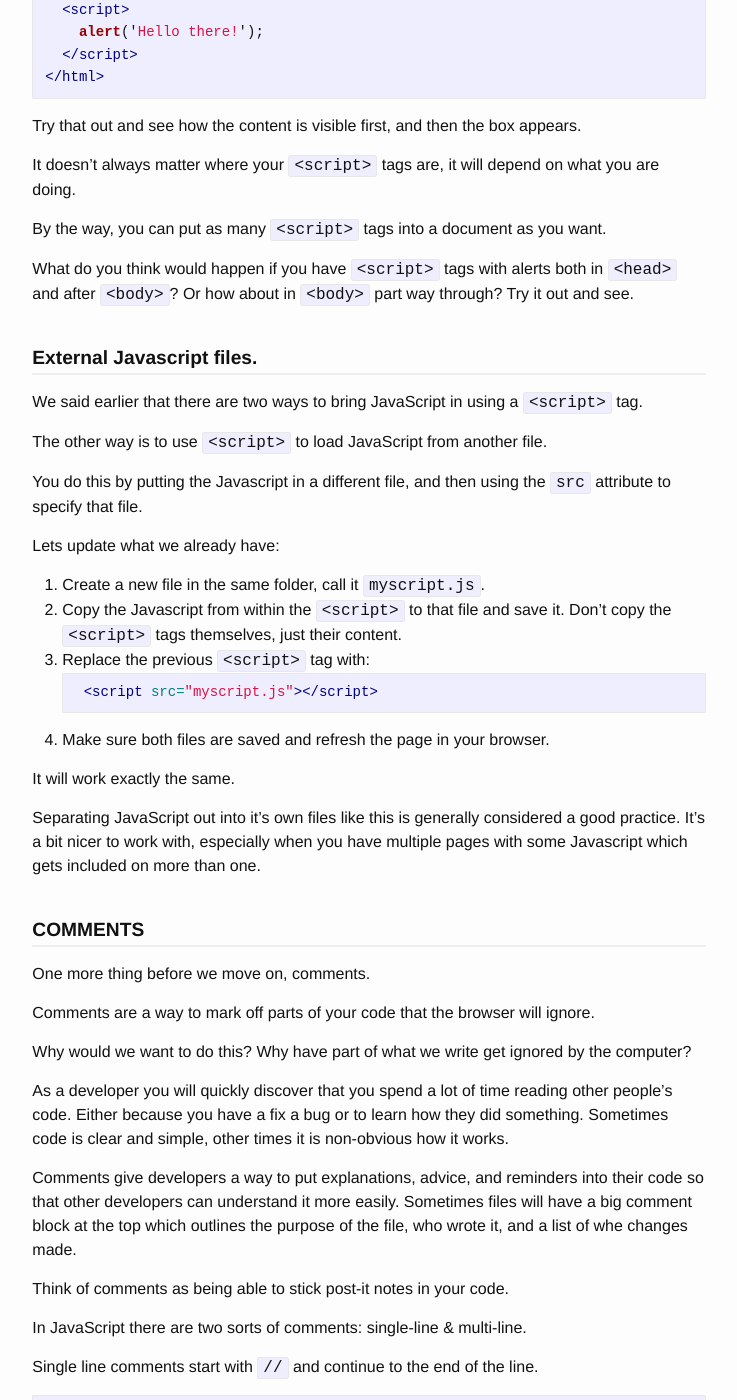
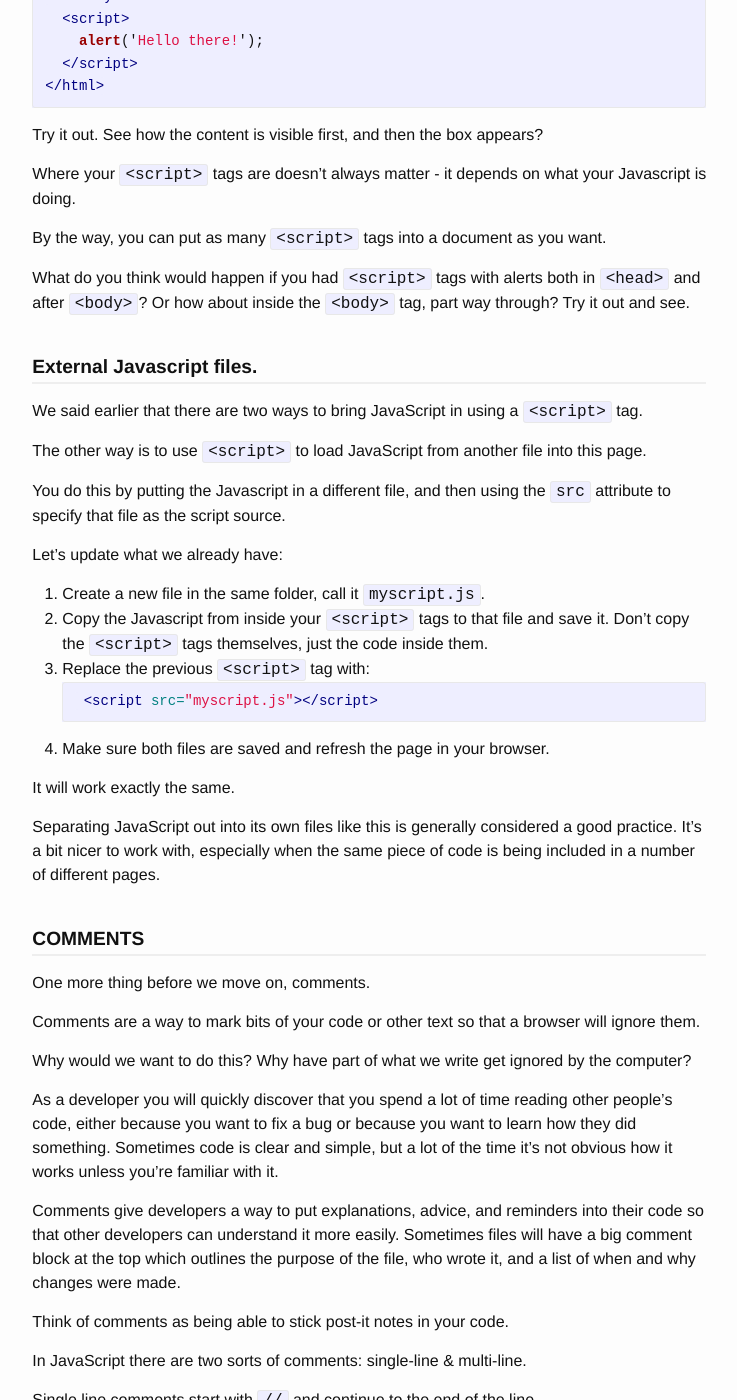
Before and after one commit to dmison/old-intro-to-js, a Jekyll site: the page built from _steps/part0/step2-add-some-javascript.markdown, in a window 1280 px wide and 1400 px high, scrolled down 1765 px. Shown: the whole window, without its empty margins (398-1135 px from the left). Built offline with Jekyll 4.4.1, drawn with Linux system fonts in a browser that asks for light colours; nearby versions of some CDN libraries; some of the changed text lies outside the part shown.

Commit message:
Minor edits to language and clarity in step 2.

````diff
--- a/_steps/part0/step2-add-some-javascript.markdown
+++ b/_steps/part0/step2-add-some-javascript.markdown
@@ -7,13 +7,13 @@ permalink: step2/
 
 keywords:
 #  - term: package.json
-#    define: A `package.json` is the file used to store information about a Node.js project, such as its name and its dependencies. Read more [here](https://docs.npmjs.com/files/package.json).
+#    define: A `package.json` file is used to store information about a Node.js project, such as its name and its dependencies. Read more [here](https://docs.npmjs.com/files/package.json).
 
 ---
 
 Ok now that we understand a little about how to create a simple webpage, let's add some JavaScript to it.
 
-We use the `<script>` to add Javascript. There are two different ways you can do it.  The first way is just put your Javascript code in a `<script>` tag.
+There are two different ways to add Javascript to a page. The first way is to put your Javascript inside a `<script>` tag.
 
 Edit `index.html` and update the `<head>` element like this:
 
@@ -55,18 +55,15 @@ Edit the page again and replace the `console.log` line with:
 ```javascript
 alert('Hello there!');
 ```
-Save and refresh the page, and a small window will popup in your browser with the text 'Hello girls!' in it.
+Save and refresh the page, and a small window will popup in your browser with the text 'Hello there!' in it.
 
 [SCREENSHOT]
 
-Did you notice that the content of the page didn't appear until you clicked OK?
+Did you notice that the content of the page didn't appear until you clicked OK?  That's because our `alert()` is in the `<head>` block.
 
+`alert()` pauses everything else until the user clicks 'OK'. When we put Javascript inside `<head>`, it loads before anything in the page `<body>` is displayed.
 
-`alert()` causes everything to pause until you click OK, it means everything stops until you click it.
-
-`<head>` is where we put our Javascript if we want it to load *before* anything gets displayed.
-
-If we want our page to display first, then we can put it after the `<body>` tag like this:
+If you want the page to display before the alert appears, you can put it in after the `<body>` block like this.
 
 ```html
   </body>
@@ -76,26 +73,26 @@ If we want our page to display first, then we can put it after the `<body>` tag
 </html>
 ```
 
-Try that out and see how the content is visible first, and then the box appears.
+Try it out. See how the content is visible first, and then the box appears?
 
-It doesn't always matter where your `<script>` tags are, it will depend on what you are doing.
+Where your `<script>` tags are doesn't always matter - it depends on what your Javascript is doing.
 
 By the way, you can put as many `<script>` tags into a document as you want.
 
-What do you think would happen if you have `<script>` tags with alerts both in `<head>` and after `<body>`?  Or how about in `<body>` part way through?  Try it out and see.
+What do you think would happen if you had `<script>` tags with alerts both in `<head>` and after `<body>`?  Or how about inside the `<body>` tag, part way through? Try it out and see.
 
 #### External Javascript files.
 
 We said earlier that there are two ways to bring JavaScript in using a `<script>` tag.
 
-The other way is to use `<script>` to load JavaScript from another file.
+The other way is to use `<script>` to load JavaScript from another file into this page.
 
-You do this by putting the Javascript in a different file, and then using the `src` attribute to specify that file.
+You do this by putting the Javascript in a different file, and then using the `src` attribute to specify that file as the script source.
 
-Lets update what we already have:
+Let's update what we already have:
 
 1. Create a new file in the same folder, call it `myscript.js`.
-2. Copy the Javascript from within the `<script>` to that file and save it.  Don't copy the `<script>` tags themselves, just their content.
+2. Copy the Javascript from inside your `<script>` tags to that file and save it.  Don't copy the `<script>` tags themselves, just the code inside them.
 3. Replace the previous `<script>` tag with:
     ```html
     <script src="myscript.js"></script>
@@ -104,19 +101,19 @@ Lets update what we already have:
 
 It will work exactly the same.
 
-Separating JavaScript out into it's own files like this is generally considered a good practice.  It's a bit nicer to work with, especially when you have multiple pages with some Javascript which gets included on more than one.
+Separating JavaScript out into its own files like this is generally considered a good practice.  It's a bit nicer to work with, especially when the same piece of code is being included in a number of different pages.
 
 #### COMMENTS
 
 One more thing before we move on, comments.
 
-Comments are a way to mark off parts of your code that the browser will ignore.
+Comments are a way to mark bits of your code or other text so that a browser will ignore them.
 
 Why would we want to do this?  Why have part of what we write get ignored by the computer?
 
-As a developer you will quickly discover that you spend a lot of time reading other people's code.  Either because you have a fix a bug or to learn how they did something.  Sometimes code is clear and simple, other times it is non-obvious how it works.
+As a developer you will quickly discover that you spend a lot of time reading other people's code, either because you want to fix a bug or because you want to learn how they did something.  Sometimes code is clear and simple, but a lot of the time it's not obvious how it works unless you're familiar with it.
 
-Comments give developers a way to put explanations, advice, and reminders into their code so that other developers can understand it more easily.  Sometimes files will have a big comment block at the top which outlines the purpose of the file, who wrote it, and a list of whe changes made.
+Comments give developers a way to put explanations, advice, and reminders into their code so that other developers can understand it more easily.  Sometimes files will have a big comment block at the top which outlines the purpose of the file, who wrote it, and a list of when and why changes were made.
 
 Think of comments as being able to stick post-it notes in your code.
 
@@ -148,7 +145,7 @@ Multi-line comments start with `/*`, end with `*/` and can go across multiple li
 */
 ```
 
-We frequently also use comments in debugging.  Sometimes you want to remove a chunk of code to see how it affects your program.  Rather than deleting it, you can just turn it into a comment.  We call this *"commenting it out"*.  Using comments this way makes it easy to effectively remove code in debugging without the risk of accidentally losing it if you actually delete it.  It's also handy to still be able to see it along side the other code.
+We frequently also use comments in debugging.  Sometimes you want to remove a chunk of code to see how it affects your program.  Rather than deleting it, you can just turn it into a comment.  We call this *"commenting it out"*.  Using comments this way makes it easy to effectively remove code to help with debugging, without the risk of accidentally losing your work.  It's also handy to still be able to see it alongside the other code.
 
 Take a few minutes to add some comments to the `myscripts.js` you created above.
 
@@ -160,15 +157,15 @@ Maybe add an info block to the top like:
 
   Example file for Intro to JavaScript workshop
 
-  11th March 2018
-    - Created for step #2 of the Intro to JS workshop on 1th March 2018
+  10th March 2018
+    - Created for step #2 of the Intro to JS workshop on 10th March 2018
     - added this informative comment block
 
 */
 ```
 
-In case you are wondering, HTML also has comments.  But it only has multi-line comments, and they start with `<!--` and end with `-->`.
+In case you are wondering, HTML also has comments, but it uses the same symbols regardless of comment length. HTML comments start with `<!--` and end with `-->`.
 
-Feel free to try those out too if your curious.
+Feel free to try those out too if you're curious.
 
 Then head onto the next step.
````
Also changed, not shown: other parts of _steps/part0/step2-add-some-javascript.markdown (+2 -2 lines).
